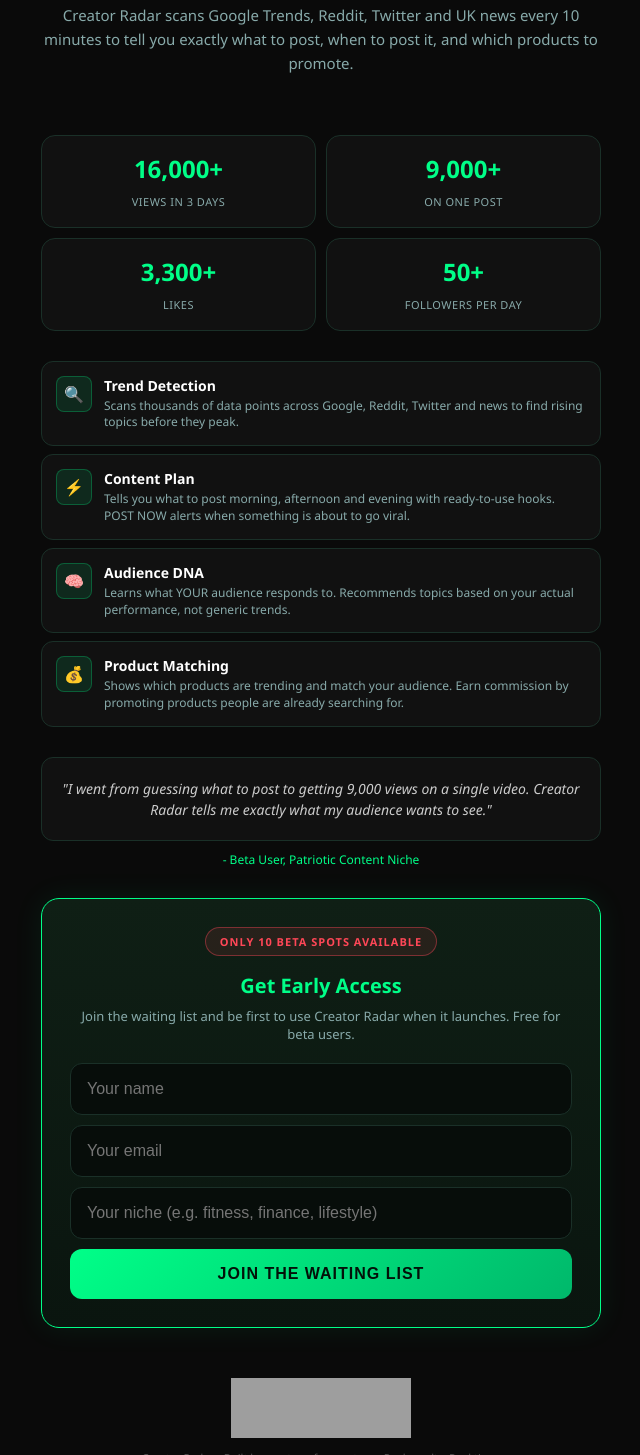
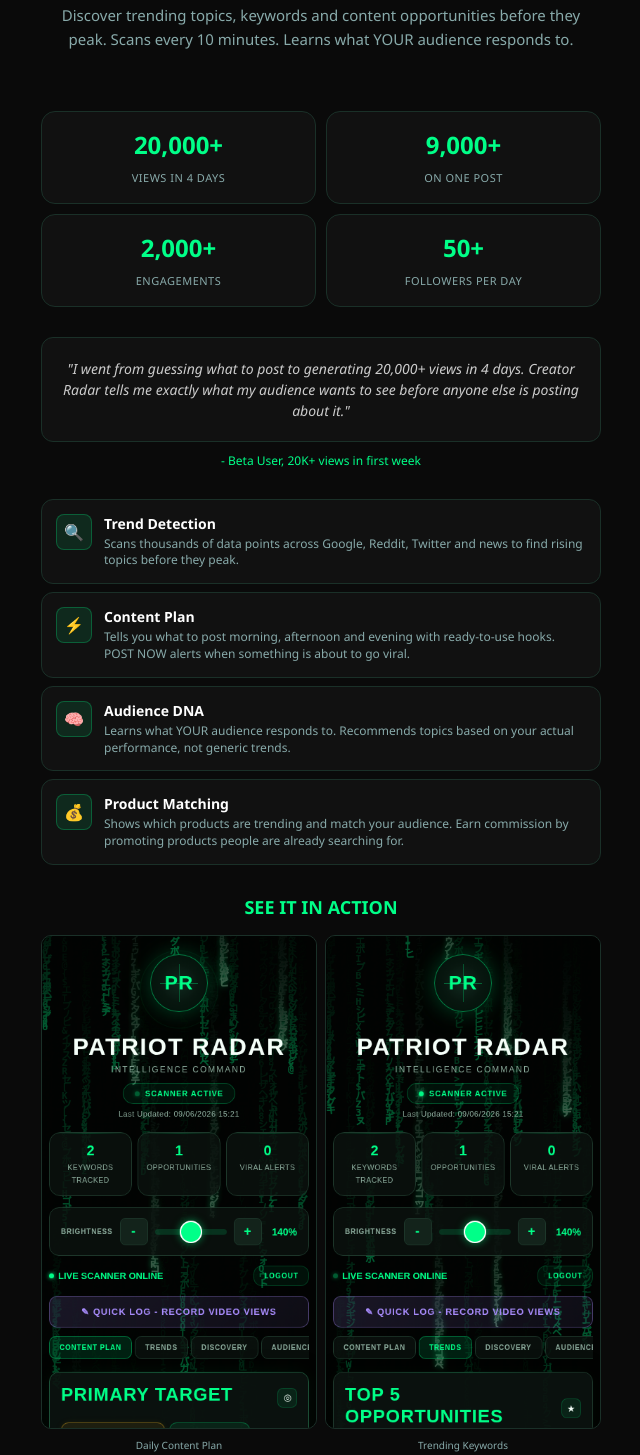
Before and after one commit to anirudhatalmale6-alt/creator-radar, a plain HTML site: page index.html in a window 1280 px wide. Shown: the part 325-1780 px from the top of the page, without its empty margins (319-959 px from the left). Drawn offline with Linux system fonts and the light colour scheme; grey boxes are pictures that could not be loaded.

Commit message:
Landing page v2: proof higher, updated stats, dashboard screenshots, better tagline

```diff
--- a/index.html
+++ b/index.html
@@ -132,14 +132,19 @@
     <h1>CREATOR <span>RADAR</span></h1>
     <div class="tagline">Find. Analyze. Predict. Grow.</div>
     <div class="headline">Stop guessing what to post.<br>Start knowing.</div>
-    <div class="sub">Creator Radar scans Google Trends, Reddit, Twitter and UK news every 10 minutes to tell you exactly what to post, when to post it, and which products to promote.</div>
+    <div class="sub">Discover trending topics, keywords and content opportunities before they peak. Scans every 10 minutes. Learns what YOUR audience responds to.</div>
   </div>
 
   <div class="stats">
-    <div class="stat"><strong>16,000+</strong><span>Views in 3 days</span></div>
+    <div class="stat"><strong>20,000+</strong><span>Views in 4 days</span></div>
     <div class="stat"><strong>9,000+</strong><span>On one post</span></div>
-    <div class="stat"><strong>3,300+</strong><span>Likes</span></div>
+    <div class="stat"><strong>2,000+</strong><span>Engagements</span></div>
     <div class="stat"><strong>50+</strong><span>Followers per day</span></div>
+  </div>
+
+  <div class="proof">
+    <div class="proof-quote">"I went from guessing what to post to generating 20,000+ views in 4 days. Creator Radar tells me exactly what my audience wants to see before anyone else is posting about it."</div>
+    <div class="proof-author">- Beta User, 20K+ views in first week</div>
   </div>
 
   <div class="features">
@@ -161,9 +166,26 @@
     </div>
   </div>
 
-  <div class="proof">
-    <div class="proof-quote">"I went from guessing what to post to getting 9,000 views on a single video. Creator Radar tells me exactly what my audience wants to see."</div>
-    <div class="proof-author">- Beta User, Patriotic Content Niche</div>
+  <div style="margin-bottom:30px">
+    <h2 style="text-align:center;color:#00ff88;font-size:18px;margin-bottom:16px">SEE IT IN ACTION</h2>
+    <div style="display:grid;grid-template-columns:1fr 1fr;gap:8px">
+      <div style="text-align:center">
+        <img src="mock-plan.png" alt="Content Plan" style="width:100%;border-radius:10px;border:1px solid #1a3028">
+        <div style="font-size:10px;color:#8aa;margin-top:4px">Daily Content Plan</div>
+      </div>
+      <div style="text-align:center">
+        <img src="mock-trends.png" alt="Trending Keywords" style="width:100%;border-radius:10px;border:1px solid #1a3028">
+        <div style="font-size:10px;color:#8aa;margin-top:4px">Trending Keywords</div>
+      </div>
+      <div style="text-align:center">
+        <img src="mock-feed.png" alt="Live Trend Feed" style="width:100%;border-radius:10px;border:1px solid #1a3028">
+        <div style="font-size:10px;color:#8aa;margin-top:4px">Live Intelligence Feed</div>
+      </div>
+      <div style="text-align:center">
+        <img src="mock-discovery.png" alt="Reddit Detection" style="width:100%;border-radius:10px;border:1px solid #1a3028">
+        <div style="font-size:10px;color:#8aa;margin-top:4px">Multi-Source Discovery</div>
+      </div>
+    </div>
   </div>
 
   <div class="cta-section">
```
Also changed, not shown: mock-discovery.png (added), mock-feed.png (added), mock-plan.png (added), mock-trends.png (added).
